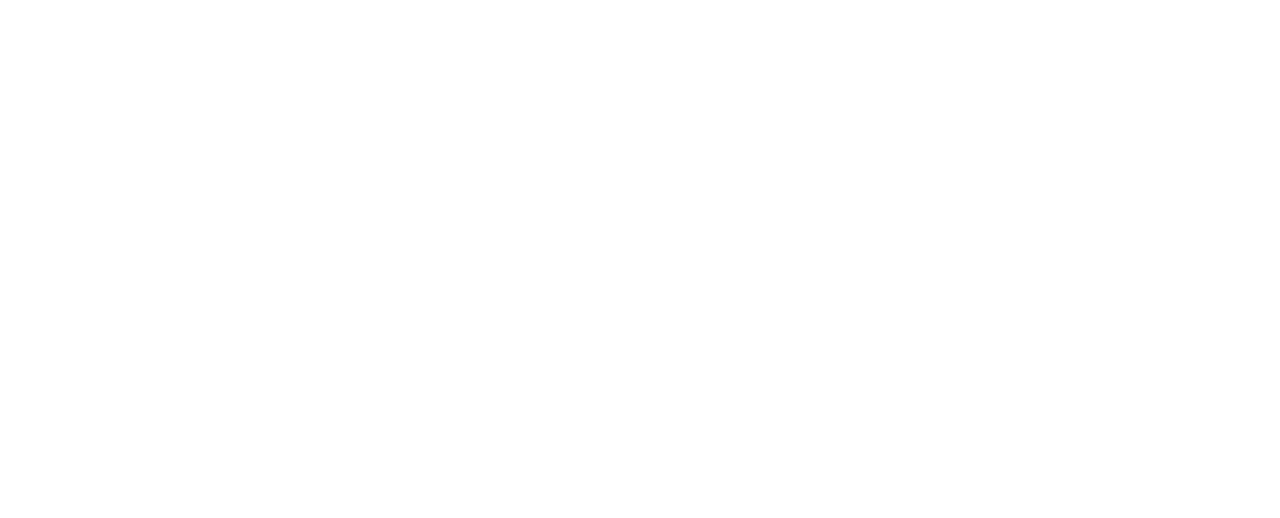
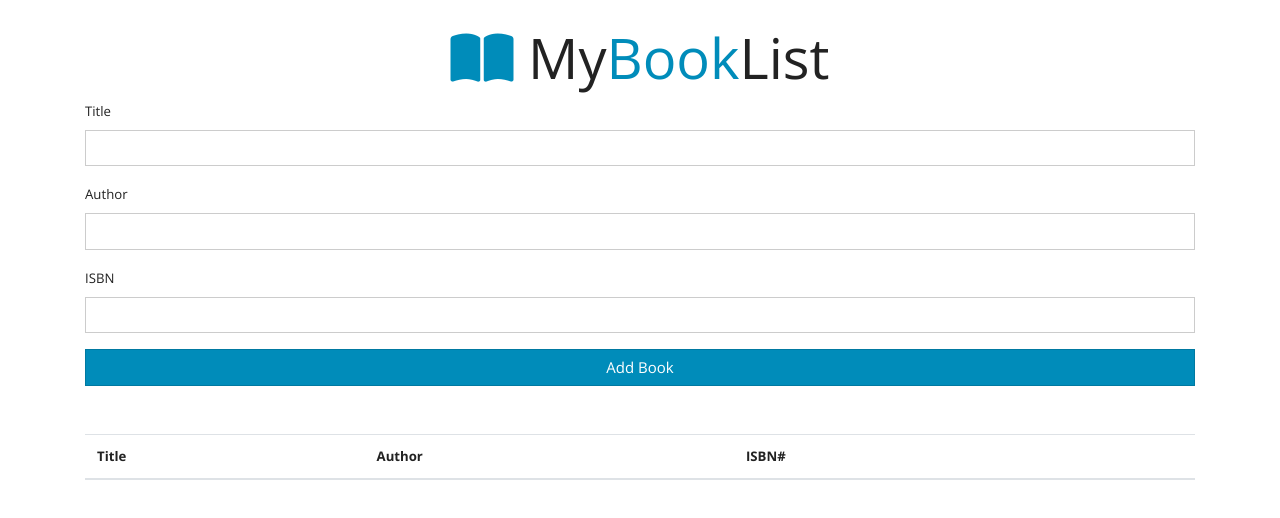
Before and after one commit to Annie-Huang/mybooklist, a plain HTML site: page index.html in a window 1280 px wide. Drawn offline with nearby package versions, Linux system fonts and the light colour scheme.

Commit message:
Finished the mark up for index.html

```diff
--- a/index.html
+++ b/index.html
@@ -10,6 +10,39 @@
     <title>MyBookList App</title>
 </head>
 <body>
+    <div class="container mt-4">
+        <h1 class="display-4 text-center">
+            <i class="fas fa-book-open text-primary"></i> My<span class="text-primary">Book</span>List
+        </h1>
 
+        <form id="book-form">
+            <div class="form-group">
+                <label for="title">Title</label>
+                <input type="text" id="title" class="form-control">
+            </div>
+            <div class="form-group">
+                <label for="author">Author</label>
+                <input type="text" id="author" class="form-control">
+            </div>
+            <div class="form-group">
+                <label for="isbn">ISBN</label>
+                <input type="text" id="isbn" class="form-control">
+            </div>
+            <input type="submit" value="Add Book" class="btn btn-primary btn-block">
+        </form>
+        <table class="table table-striped mt-5">
+            <thead>
+                <tr>
+                    <th>Title</th>
+                    <th>Author</th>
+                    <th>ISBN#</th>
+                    <th></th>
+                </tr>
+            </thead>
+            <tbody id="book-list"></tbody>
+        </table>
+    </div>
+
+    <script src="app.js"></script>
 </body>
 </html>
```
